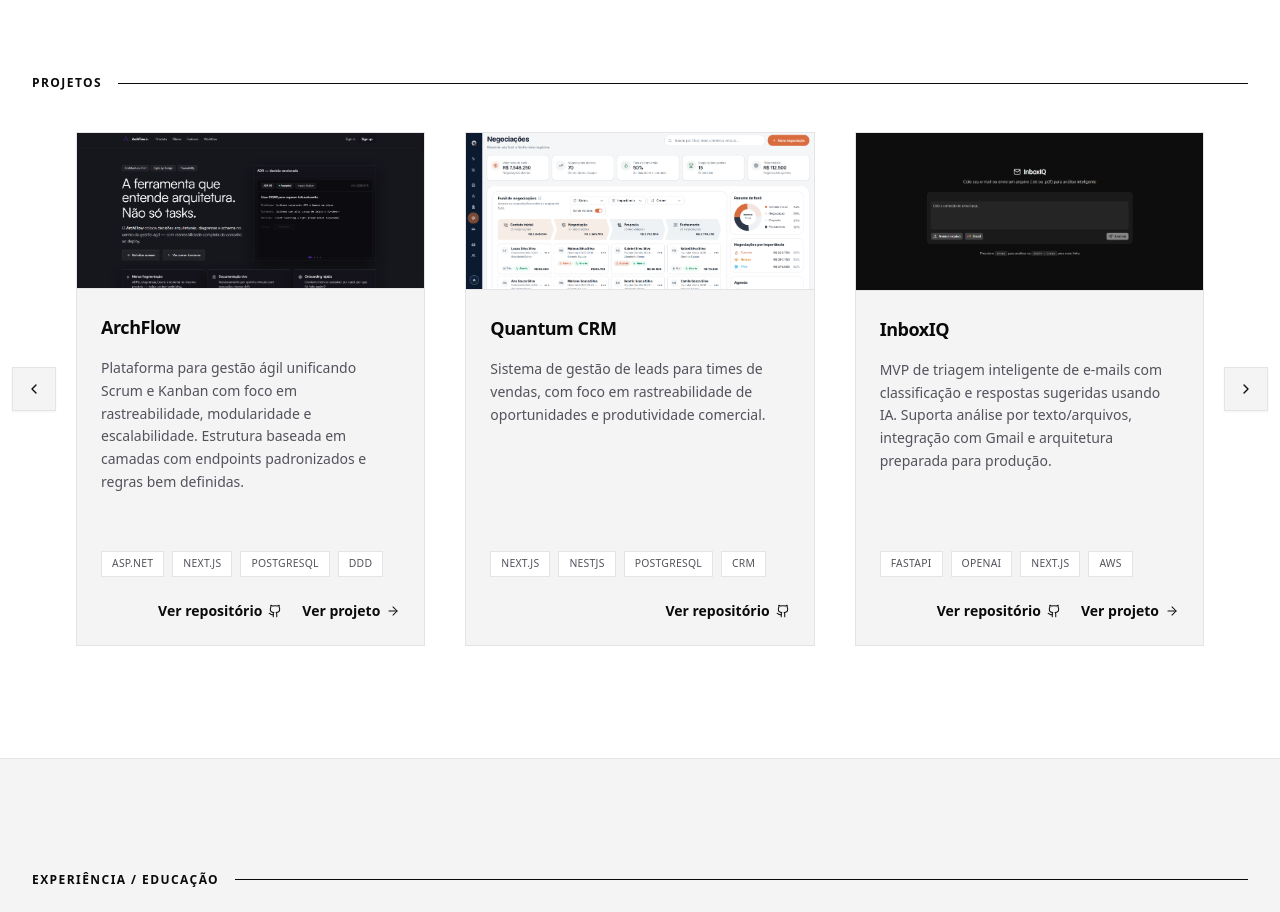
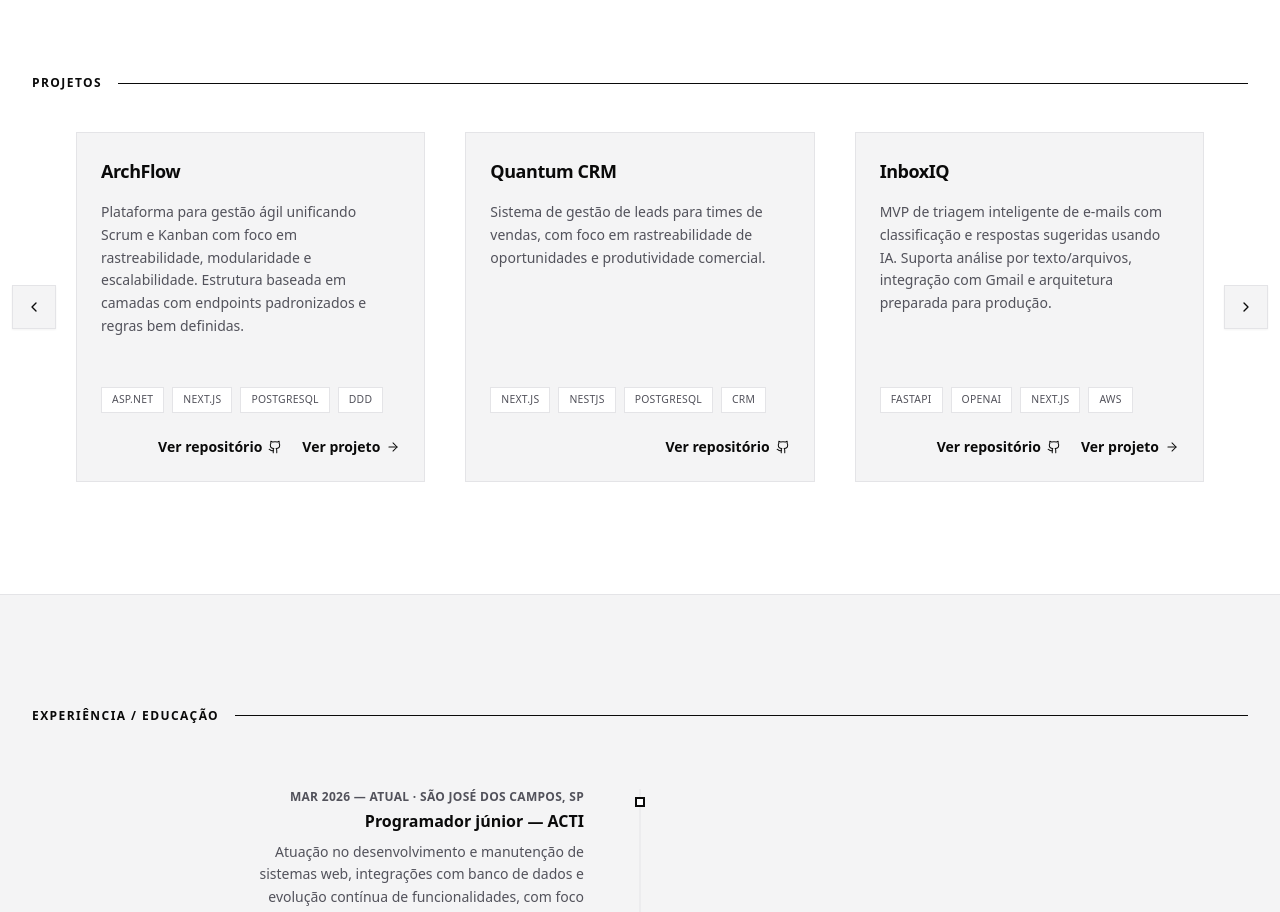
Before and after one commit to Leo-Slv/Portfolio, a Next.js app: page / in a window 1280 px wide. Shown: the part 1540-2452 px from the top of the page. Built offline with nearby package versions, Linux system fonts and the light colour scheme; a web font is replaced by a local one.

Commit message:
refactor(projects): remove project card images

```diff
--- a/src/components/features/projects/ProjectsSection.tsx
+++ b/src/components/features/projects/ProjectsSection.tsx
@@ -9,7 +9,6 @@ type Featured = {
   titleKey: string;
   descKey: string;
   tags: string[];
-  image?: string;
   projectUrl?: string;
   repositoryUrl?: string;
 };
@@ -20,7 +19,6 @@ const PROJECTS: Featured[] = [
     titleKey: "PROJECTS.CARD_TITLE_5",
     descKey: "PROJECTS.DESCRIPTION_5",
     tags: ["ASP.NET", "Next.js", "PostgreSQL", "DDD"],
-    image: "/projects/archflow.png",
     projectUrl: "https://arch-front-refactor.vercel.app/",
     repositoryUrl: "https://github.com/orgs/ArchFlowPlatform/repositories",
   },
@@ -29,7 +27,6 @@ const PROJECTS: Featured[] = [
     titleKey: "PROJECTS.CARD_TITLE_9",
     descKey: "PROJECTS.DESCRIPTION_9",
     tags: ["Next.js", "NestJS", "PostgreSQL", "CRM"],
-    image: "/projects/quantum-crm.png",
     repositoryUrl: "https://github.com/ErrorSquad-ABP/ABP3-Sistema-Gestao-Leads",
   },
   {
@@ -37,7 +34,6 @@ const PROJECTS: Featured[] = [
     titleKey: "PROJECTS.CARD_TITLE_2",
     descKey: "PROJECTS.DESCRIPTION_2",
     tags: ["FastAPI", "OpenAI", "Next.js", "AWS"],
-    image: "/projects/inboxiq.png",
     projectUrl: "https://inbox-iq-mauve.vercel.app/",
     repositoryUrl: "https://github.com/Leo-Slv/InboxIQ",
   },
@@ -46,7 +42,6 @@ const PROJECTS: Featured[] = [
     titleKey: "PROJECTS.CARD_TITLE_7",
     descKey: "PROJECTS.DESCRIPTION_7",
     tags: ["Web", "Dashboards", "Reports", "Performance"],
-    image: "/projects/pdv-web.png",
     repositoryUrl: "https://github.com/Leo-Slv",
   },
   {
@@ -54,7 +49,6 @@ const PROJECTS: Featured[] = [
     titleKey: "PROJECTS.CARD_TITLE_1",
     descKey: "PROJECTS.DESCRIPTION_1",
     tags: ["ASP.NET", "SQL Server", "Angular", "EF Core"],
-    image: "/projects/acti-case.png",
     repositoryUrl: "https://github.com/Leo-Slv/ACTi-case",
   },
   {
@@ -62,7 +56,6 @@ const PROJECTS: Featured[] = [
     titleKey: "PROJECTS.CARD_TITLE_3",
     descKey: "PROJECTS.DESCRIPTION_3",
     tags: ["Next.js", "TypeScript", "i18n", "UI"],
-    image: "/projects/portfolio-pessoal.png",
     repositoryUrl: "https://github.com/Leo-Slv/Portfolio",
   },
   {
@@ -70,7 +63,6 @@ const PROJECTS: Featured[] = [
     titleKey: "PROJECTS.CARD_TITLE_6",
     descKey: "PROJECTS.DESCRIPTION_6",
     tags: ["Data", "Charts", "Reports", "Web"],
-    image: "/projects/portal-limnologico.png",
     repositoryUrl: "https://github.com/ExceptionH4ndlers/ABP_2DSM",
   },
   {
@@ -78,7 +70,6 @@ const PROJECTS: Featured[] = [
     titleKey: "PROJECTS.CARD_TITLE_4",
     descKey: "PROJECTS.DESCRIPTION_4",
     tags: ["Full stack", "Auth", "Admin", "Realtime"],
-    image: "/projects/gerenciamento-pedagogico.png",
     projectUrl: "https://gerenciamento-pedagogico.vercel.app/",
     repositoryUrl: "https://github.com/ExceptionH4ndlers/ABP_2DSM",
   },
@@ -132,7 +123,6 @@ export function ProjectsSection() {
           >
             {PROJECTS.map((project) => {
               const projectTitle = t(project.titleKey);
-              const imageSrc = project.image ?? "/projects/default.png";
 
               return (
                 <article
@@ -140,14 +130,6 @@ export function ProjectsSection() {
                   data-carousel-card
                   className="flex flex-col border border-line bg-page snap-start shrink-0 basis-full md:basis-[calc(50%-1.25rem)] lg:basis-[calc(33.333%-1.666rem)]"
                 >
-                  <div className="overflow-hidden border-b border-line bg-page">
-                    <img
-                      src={imageSrc}
-                      alt={`Imagem do projeto ${projectTitle}`}
-                      loading="lazy"
-                      className="block h-auto w-full object-cover"
-                    />
-                  </div>
                   <div className="p-6 flex flex-col flex-1 gap-4">
                     <h3 className="text-lg font-bold text-ink tracking-tight">{projectTitle}</h3>
                     <p className="text-sm leading-relaxed text-muted flex-1">{t(project.descKey)}</p>
```
